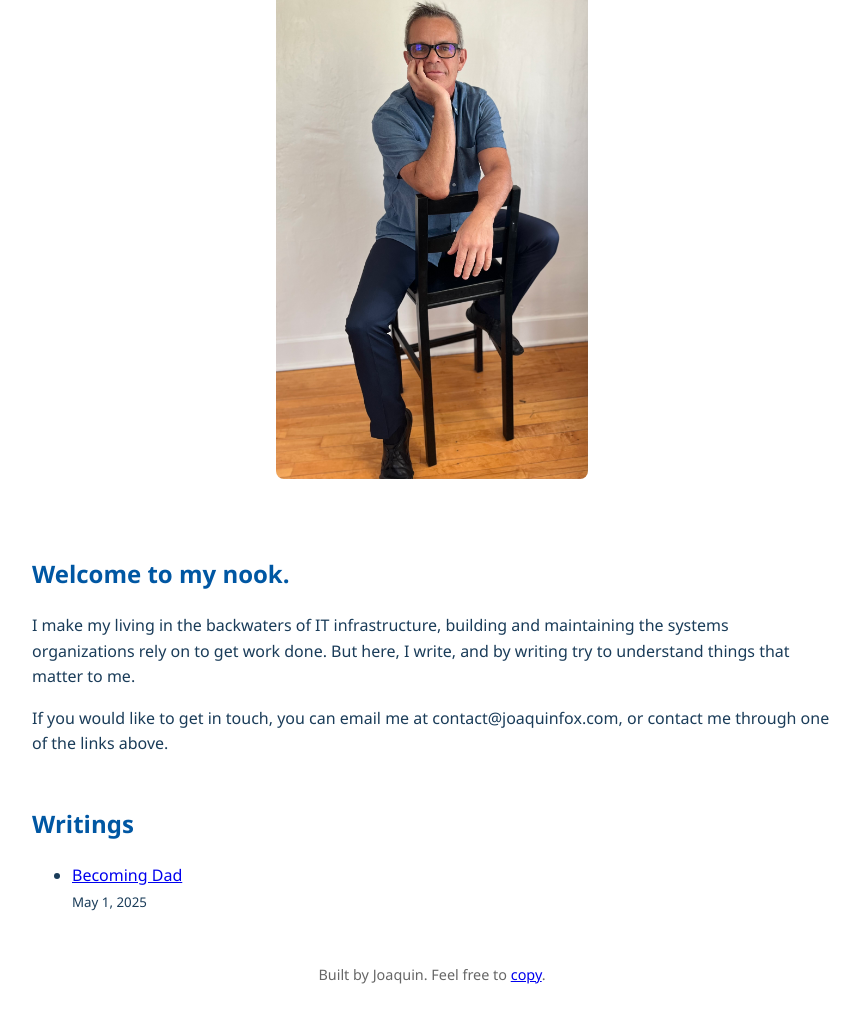
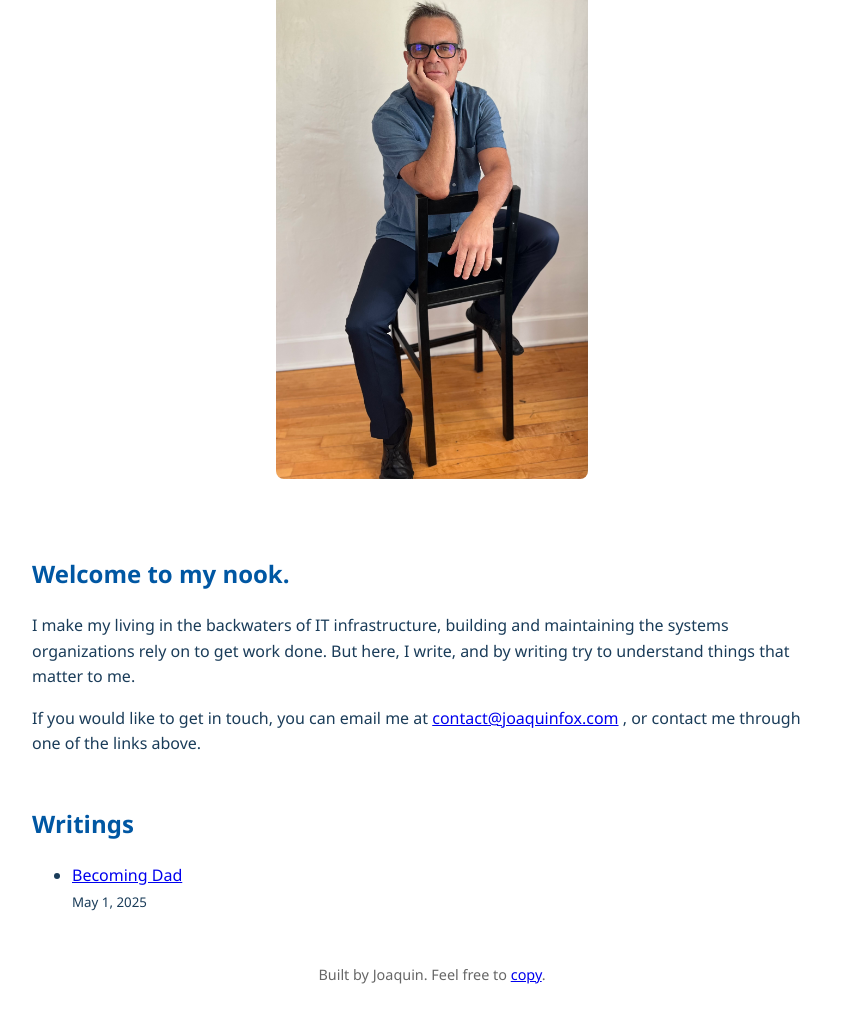
Before and after one commit to joaquinfox/joaquinfox.com, an Eleventy site: page index.html in a window 1280 px wide. Shown: the part 256-1274 px from the top of the page, without its empty margins (208-1068 px from the left). Built offline with nearby package versions, Linux system fonts and the light colour scheme; Eleventy itself is replaced by a stand-in of ours; files that its build step writes are made by us from their sources.

Commit message:
make mail link clickable

```diff
--- a/index.html
+++ b/index.html
@@ -45,7 +45,8 @@
 
       </p>
       <p>
-        If you would like to get in touch, you can email me at contact@joaquinfox.com, or contact me through one of the links above.
+        If you would like to get in touch, you can email me at <a href="mailto:contact@joaquinfox.com">contact@joaquinfox.com</a>
+, or contact me through one of the links above.
 
       </p>
     </section>
```
